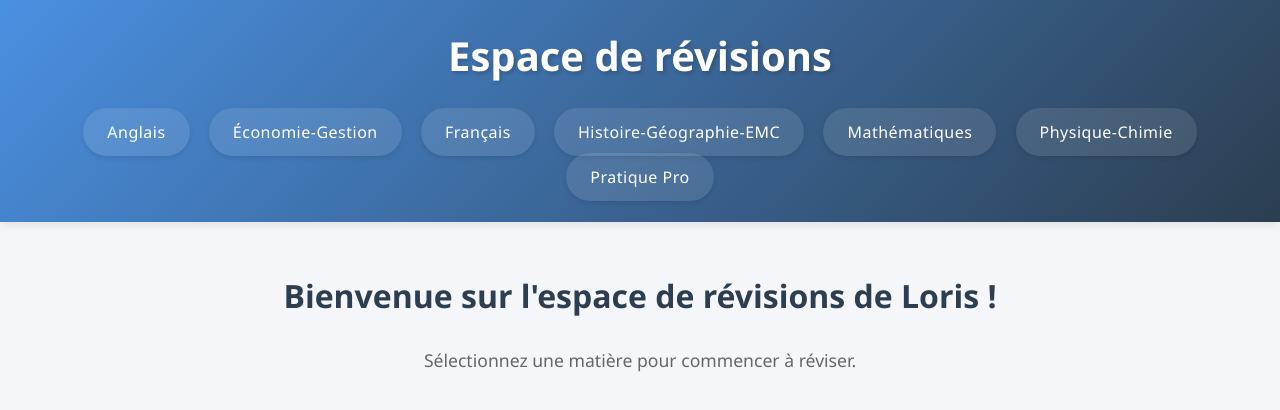
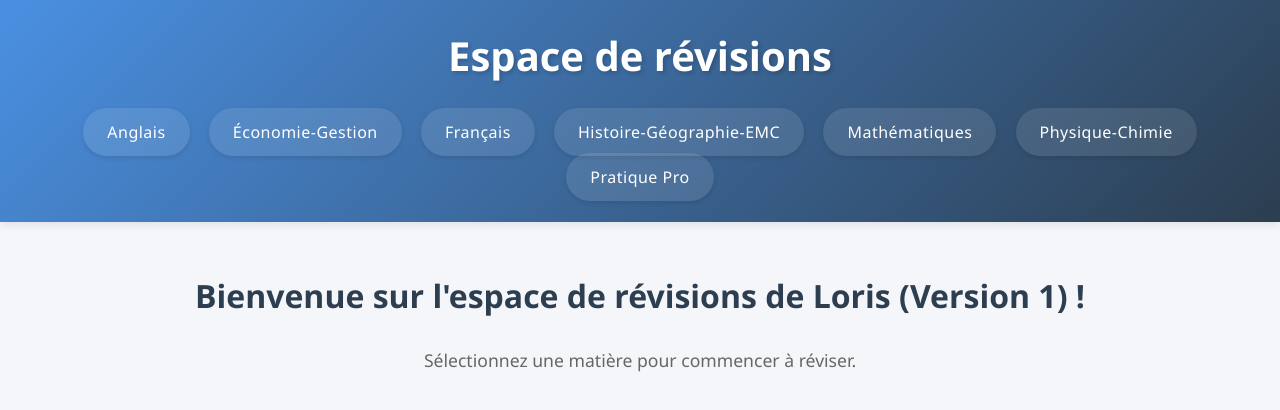
Before and after one commit to sirol385/revisions-loris-v1, a plain HTML site: page index.html in a window 1280 px wide. Drawn offline with Linux system fonts and the light colour scheme.

Commit message:
Update index.html

```diff
--- a/index.html
+++ b/index.html
@@ -3,7 +3,7 @@
     <head>
         <meta charset="UTF-8" />
         <meta name="viewport" content="width=device-width, initial-scale=1.0" />
-        <title>Espace de révisions</title>
+        <title>Espace de révisions V1</title>
         <link rel="stylesheet" href="Style_index.css" />
     </head>
     <body>
@@ -22,8 +22,9 @@
             </nav>
         </header>
         <main>
-            <h2>Bienvenue sur l'espace de révisions de Loris !</h2>
+            <h2>Bienvenue sur l'espace de révisions de Loris (Version 1) !</h2>
             <p>Sélectionnez une matière pour commencer à réviser.</p>
         </main>
     </body>
+
 </html>
```
